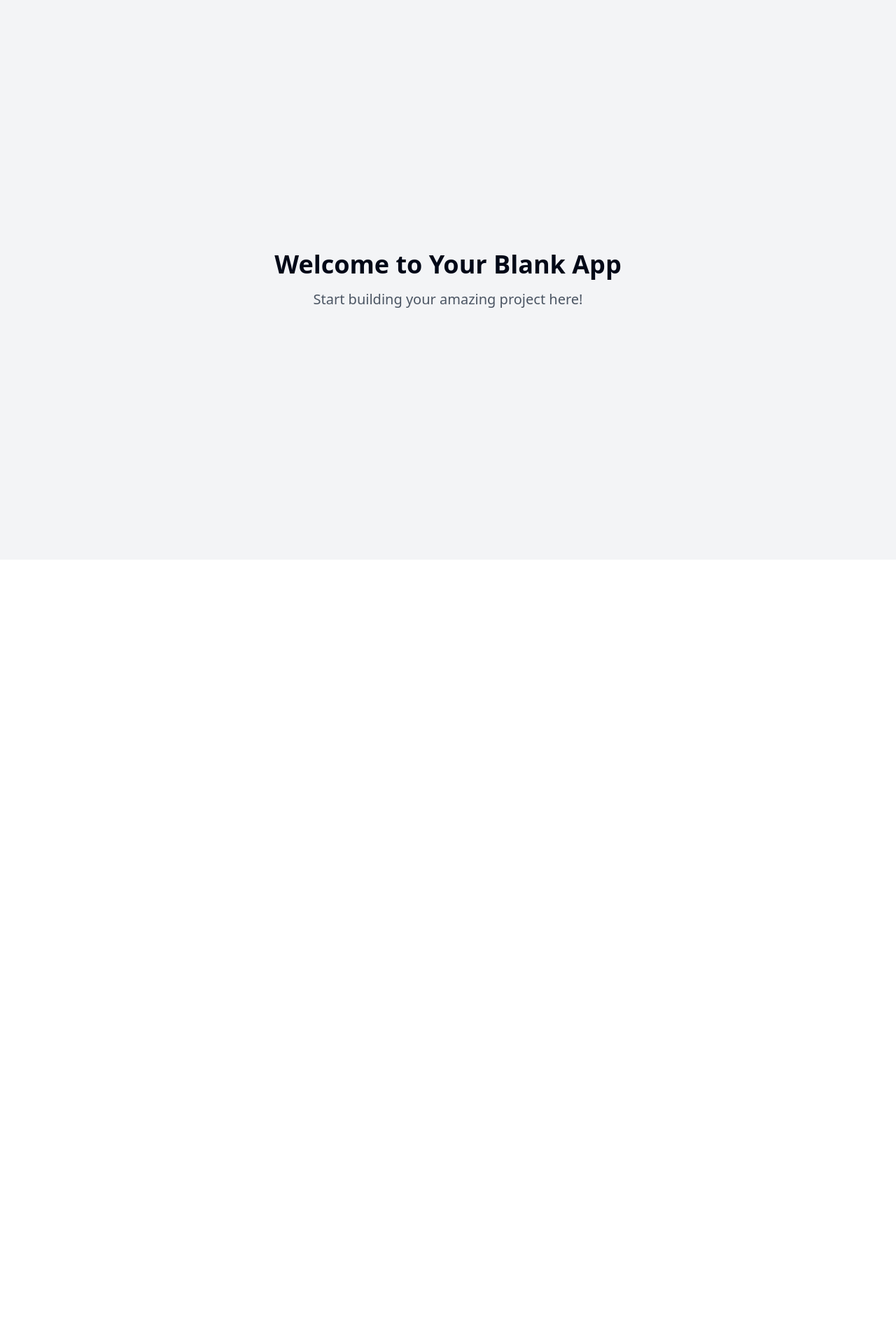
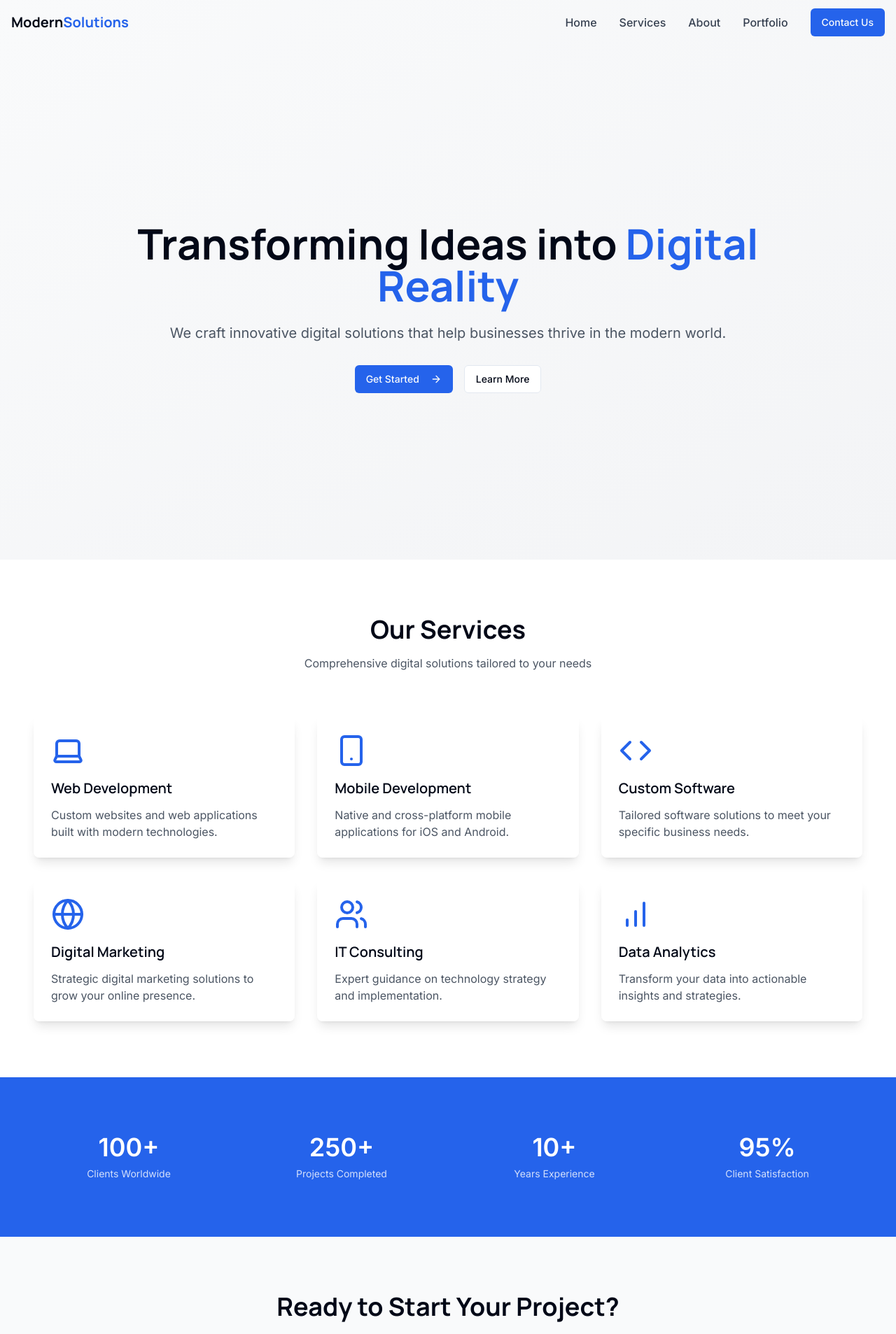
Before and after one commit to AbdulSamiKhanSaad/intelliailabs, a React (Vite) app: page / in a window 1280 px wide. Shown: the top 1907 px of the page at 70% size. Before the commit the page ends 800 px from the top, so only its background shows below. Built offline with nearby package versions, Linux system fonts and the light colour scheme.

Commit message:
Implement Xeven Solutions clone
This commit implements a clone of the Xeven Solutions website.  The specific implementation details are not included in this commit message.

```diff
--- a/index.html
+++ b/index.html
@@ -1,17 +1,19 @@
+
 <!DOCTYPE html>
 <html lang="en">
   <head>
     <meta charset="UTF-8" />
     <meta name="viewport" content="width=device-width, initial-scale=1.0" />
-    <title>radiant-web-creation</title>
-    <meta name="description" content="Lovable Generated Project" />
-    <meta name="author" content="Lovable" />
+    <title>Modern Solutions Company</title>
+    <meta name="description" content="Professional Technology Solutions" />
+    <meta name="author" content="Modern Solutions" />
     <meta property="og:image" content="/og-image.png" />
+    <link rel="preconnect" href="https://fonts.googleapis.com">
+    <link rel="preconnect" href="https://fonts.gstatic.com" crossorigin>
+    <link href="https://fonts.googleapis.com/css2?family=Inter:wght@300;400;500;600&family=Manrope:wght@400;500;600;700&display=swap" rel="stylesheet">
   </head>
-
   <body>
     <div id="root"></div>
-    <!-- IMPORTANT: DO NOT REMOVE THIS SCRIPT TAG OR THIS VERY COMMENT! -->
     <script src="https://cdn.gpteng.co/gptengineer.js" type="module"></script>
     <script type="module" src="/src/main.tsx"></script>
   </body>
--- /dev/null
+++ b/src/components/Navigation.tsx
@@ -0,0 +1,106 @@
+
+import { useState, useEffect } from "react";
+import { Menu, X } from "lucide-react";
+import { Button } from "@/components/ui/button";
+
+const Navigation = () => {
+  const [isOpen, setIsOpen] = useState(false);
+  const [scrolled, setScrolled] = useState(false);
+
+  useEffect(() => {
+    const handleScroll = () => {
+      setScrolled(window.scrollY > 20);
+    };
+
+    window.addEventListener("scroll", handleScroll);
+    return () => window.removeEventListener("scroll", handleScroll);
+  }, []);
+
+  return (
+    <nav
+      className={`fixed w-full z-50 transition-all duration-300 ${
+        scrolled ? "bg-white/80 backdrop-blur-lg shadow-sm" : "bg-transparent"
+      }`}
+    >
+      <div className="container mx-auto px-4">
+        <div className="flex items-center justify-between h-16">
+          <div className="flex-shrink-0">
+            <a href="/" className="text-xl font-display font-bold">
+              Modern<span className="text-blue-600">Solutions</span>
+            </a>
+          </div>
+
+          <div className="hidden md:block">
+            <div className="ml-10 flex items-center space-x-8">
+              <NavLink href="#home">Home</NavLink>
+              <NavLink href="#services">Services</NavLink>
+              <NavLink href="#about">About</NavLink>
+              <NavLink href="#portfolio">Portfolio</NavLink>
+              <Button className="bg-blue-600 hover:bg-blue-700">Contact Us</Button>
+            </div>
+          </div>
+
+          <div className="md:hidden">
+            <button
+              onClick={() => setIsOpen(!isOpen)}
+              className="inline-flex items-center justify-center p-2 rounded-md text-gray-700 hover:text-gray-900"
+            >
+              {isOpen ? <X className="h-6 w-6" /> : <Menu className="h-6 w-6" />}
+            </button>
+          </div>
+        </div>
+
+        {isOpen && (
+          <div className="md:hidden animate-slideIn">
+            <div className="px-2 pt-2 pb-3 space-y-1 sm:px-3">
+              <MobileNavLink href="#home" onClick={() => setIsOpen(false)}>
+                Home
+              </MobileNavLink>
+              <MobileNavLink href="#services" onClick={() => setIsOpen(false)}>
+                Services
+              </MobileNavLink>
+              <MobileNavLink href="#about" onClick={() => setIsOpen(false)}>
+                About
+              </MobileNavLink>
+              <MobileNavLink href="#portfolio" onClick={() => setIsOpen(false)}>
+                Portfolio
+              </MobileNavLink>
+              <Button className="w-full bg-blue-600 hover:bg-blue-700 mt-4">
+                Contact Us
+              </Button>
+            </div>
+          </div>
+        )}
+      </div>
+    </nav>
+  );
+};
+
+const NavLink = ({ href, children }: { href: string; children: React.ReactNode }) => (
+  <a
+    href={href}
+    className="text-gray-700 hover:text-blue-600 transition-colors duration-300 font-medium"
+  >
+    {children}
+  </a>
+);
+
+const MobileNavLink = ({
+  href,
+  onClick,
+  children,
+}: {
+  href: string;
+  onClick: () => void;
+  children: React.ReactNode;
+}) => (
+  <a
+    href={href}
+    onClick={onClick}
+    className="block px-3 py-2 rounded-md text-base font-medium text-gray-700 hover:text-blue-600 hover:bg-gray-50 transition-colors duration-300"
+  >
+    {children}
+  </a>
+);
+
+export default Navigation;
--- a/src/index.css
+++ b/src/index.css
@@ -1,3 +1,4 @@
+
 @tailwind base;
 @tailwind components;
 @tailwind utilities;
@@ -33,69 +34,35 @@
     --ring: 222.2 84% 4.9%;
 
     --radius: 0.5rem;
-
-    --sidebar-background: 0 0% 98%;
-
-    --sidebar-foreground: 240 5.3% 26.1%;
-
-    --sidebar-primary: 240 5.9% 10%;
-
-    --sidebar-primary-foreground: 0 0% 98%;
-
-    --sidebar-accent: 240 4.8% 95.9%;
-
-    --sidebar-accent-foreground: 240 5.9% 10%;
-
-    --sidebar-border: 220 13% 91%;
-
-    --sidebar-ring: 217.2 91.2% 59.8%;
   }
 
-  .dark {
-    --background: 222.2 84% 4.9%;
-    --foreground: 210 40% 98%;
-
-    --card: 222.2 84% 4.9%;
-    --card-foreground: 210 40% 98%;
-
-    --popover: 222.2 84% 4.9%;
-    --popover-foreground: 210 40% 98%;
-
-    --primary: 210 40% 98%;
-    --primary-foreground: 222.2 47.4% 11.2%;
-
-    --secondary: 217.2 32.6% 17.5%;
-    --secondary-foreground: 210 40% 98%;
-
-    --muted: 217.2 32.6% 17.5%;
-    --muted-foreground: 215 20.2% 65.1%;
-
-    --accent: 217.2 32.6% 17.5%;
-    --accent-foreground: 210 40% 98%;
-
-    --destructive: 0 62.8% 30.6%;
-    --destructive-foreground: 210 40% 98%;
-
-    --border: 217.2 32.6% 17.5%;
-    --input: 217.2 32.6% 17.5%;
-    --ring: 212.7 26.8% 83.9%;
-    --sidebar-background: 240 5.9% 10%;
-    --sidebar-foreground: 240 4.8% 95.9%;
-    --sidebar-primary: 224.3 76.3% 48%;
-    --sidebar-primary-foreground: 0 0% 100%;
-    --sidebar-accent: 240 3.7% 15.9%;
-    --sidebar-accent-foreground: 240 4.8% 95.9%;
-    --sidebar-border: 240 3.7% 15.9%;
-    --sidebar-ring: 217.2 91.2% 59.8%;
-  }
-}
-
-@layer base {
   * {
     @apply border-border;
   }
 
   body {
-    @apply bg-background text-foreground;
+    @apply bg-background text-foreground font-sans;
+  }
+
+  .glass {
+    @apply bg-white bg-opacity-10 backdrop-blur-lg border border-white border-opacity-20 shadow-lg;
+  }
+
+  .section-padding {
+    @apply py-20 px-4 md:px-6 lg:px-8;
+  }
+
+  .fade-in {
+    opacity: 0;
+    animation: fadeIn 0.5s ease-out forwards;
+  }
+
+  .slide-up {
+    opacity: 0;
+    animation: slideUp 0.5s ease-out forwards;
+  }
+
+  .hover-lift {
+    @apply transition-transform duration-300 hover:-translate-y-1;
   }
 }
--- a/src/pages/Index.tsx
+++ b/src/pages/Index.tsx
@@ -1,14 +1,169 @@
-// Update this page (the content is just a fallback if you fail to update the page)
+
+import { useEffect } from "react";
+import Navigation from "@/components/Navigation";
+import { Button } from "@/components/ui/button";
+import {
+  ArrowRight,
+  Code,
+  Laptop,
+  Smartphone,
+  Globe,
+  Users,
+  BarChart,
+} from "lucide-react";
 
 const Index = () => {
+  useEffect(() => {
+    const observerOptions = {
+      root: null,
+      rootMargin: "0px",
+      threshold: 0.1,
+    };
+
+    const observer = new IntersectionObserver((entries) => {
+      entries.forEach((entry) => {
+        if (entry.isIntersecting) {
+          entry.target.classList.add("fade-in");
+          observer.unobserve(entry.target);
+        }
+      });
+    }, observerOptions);
+
+    document.querySelectorAll(".animate-on-scroll").forEach((el) => {
+      observer.observe(el);
+    });
+
+    return () => observer.disconnect();
+  }, []);
+
   return (
-    <div className="min-h-screen flex items-center justify-center bg-gray-100">
-      <div className="text-center">
-        <h1 className="text-4xl font-bold mb-4">Welcome to Your Blank App</h1>
-        <p className="text-xl text-gray-600">Start building your amazing project here!</p>
-      </div>
+    <div className="min-h-screen">
+      <Navigation />
+
+      {/* Hero Section */}
+      <section id="home" className="min-h-screen flex items-center justify-center bg-gradient-to-br from-gray-50 to-gray-100">
+        <div className="container mx-auto px-4 pt-20">
+          <div className="text-center max-w-4xl mx-auto">
+            <h1 className="text-4xl md:text-6xl font-display font-bold mb-6 animate-fadeIn">
+              Transforming Ideas into
+              <span className="text-blue-600"> Digital Reality</span>
+            </h1>
+            <p className="text-lg md:text-xl text-gray-600 mb-8 animate-fadeIn delay-100">
+              We craft innovative digital solutions that help businesses thrive in
+              the modern world.
+            </p>
+            <div className="flex flex-wrap justify-center gap-4 animate-fadeIn delay-200">
+              <Button className="bg-blue-600 hover:bg-blue-700">
+                Get Started
+                <ArrowRight className="ml-2 h-4 w-4" />
+              </Button>
+              <Button variant="outline">Learn More</Button>
+            </div>
+          </div>
+        </div>
+      </section>
+
+      {/* Services Section */}
+      <section id="services" className="section-padding bg-white">
+        <div className="container mx-auto">
+          <div className="text-center mb-16">
+            <h2 className="text-3xl md:text-4xl font-display font-bold mb-4 animate-on-scroll opacity-0">
+              Our Services
+            </h2>
+            <p className="text-gray-600 max-w-2xl mx-auto animate-on-scroll opacity-0">
+              Comprehensive digital solutions tailored to your needs
+            </p>
+          </div>
+
+          <div className="grid grid-cols-1 md:grid-cols-2 lg:grid-cols-3 gap-8">
+            {services.map((service, index) => (
+              <ServiceCard key={index} {...service} />
+            ))}
+          </div>
+        </div>
+      </section>
+
+      {/* Stats Section */}
+      <section className="section-padding bg-blue-600 text-white">
+        <div className="container mx-auto">
+          <div className="grid grid-cols-2 md:grid-cols-4 gap-8">
+            {stats.map((stat, index) => (
+              <div key={index} className="text-center animate-on-scroll opacity-0">
+                <div className="text-4xl font-bold mb-2">{stat.value}</div>
+                <div className="text-sm opacity-80">{stat.label}</div>
+              </div>
+            ))}
+          </div>
+        </div>
+      </section>
+
+      {/* Contact Section */}
+      <section id="contact" className="section-padding bg-gray-50">
+        <div className="container mx-auto">
+          <div className="max-w-4xl mx-auto text-center">
+            <h2 className="text-3xl md:text-4xl font-display font-bold mb-4 animate-on-scroll opacity-0">
+              Ready to Start Your Project?
+            </h2>
+            <p className="text-gray-600 mb-8 animate-on-scroll opacity-0">
+              Let's discuss how we can help bring your vision to life
+            </p>
+            <Button className="bg-blue-600 hover:bg-blue-700 animate-on-scroll opacity-0">
+              Get in Touch
+              <ArrowRight className="ml-2 h-4 w-4" />
+            </Button>
+          </div>
+        </div>
+      </section>
     </div>
   );
 };
 
+const ServiceCard = ({ icon: Icon, title, description }: any) => (
+  <div className="p-6 rounded-lg hover-lift glass animate-on-scroll opacity-0">
+    <Icon className="h-12 w-12 text-blue-600 mb-4" />
+    <h3 className="text-xl font-display font-semibold mb-3">{title}</h3>
+    <p className="text-gray-600">{description}</p>
+  </div>
+);
+
+const services = [
+  {
+    icon: Laptop,
+    title: "Web Development",
+    description: "Custom websites and web applications built with modern technologies.",
+  },
+  {
+    icon: Smartphone,
+    title: "Mobile Development",
+    description: "Native and cross-platform mobile applications for iOS and Android.",
+  },
+  {
+    icon: Code,
+    title: "Custom Software",
+    description: "Tailored software solutions to meet your specific business needs.",
+  },
+  {
+    icon: Globe,
+    title: "Digital Marketing",
+    description: "Strategic digital marketing solutions to grow your online presence.",
+  },
+  {
+    icon: Users,
+    title: "IT Consulting",
+    description: "Expert guidance on technology strategy and implementation.",
+  },
+  {
+    icon: BarChart,
+    title: "Data Analytics",
+    description: "Transform your data into actionable insights and strategies.",
+  },
+];
+
+const stats = [
+  { value: "100+", label: "Clients Worldwide" },
+  { value: "250+", label: "Projects Completed" },
+  { value: "10+", label: "Years Experience" },
+  { value: "95%", label: "Client Satisfaction" },
+];
+
 export default Index;
--- a/tailwind.config.ts
+++ b/tailwind.config.ts
@@ -1,96 +1,88 @@
+
 import type { Config } from "tailwindcss";
 
 export default {
   darkMode: ["class"],
-	content: [
-		"./pages/**/*.{ts,tsx}",
-		"./components/**/*.{ts,tsx}",
-		"./app/**/*.{ts,tsx}",
-		"./src/**/*.{ts,tsx}",
-	],
+  content: ["./pages/**/*.{ts,tsx}", "./components/**/*.{ts,tsx}", "./app/**/*.{ts,tsx}", "./src/**/*.{ts,tsx}"],
   prefix: "",
   theme: {
     container: {
       center: true,
-			padding: '2rem',
+      padding: "1rem",
       screens: {
-				'2xl': '1400px'
-			}
+        "2xl": "1400px",
+      },
     },
     extend: {
       colors: {
-				border: 'hsl(var(--border))',
-				input: 'hsl(var(--input))',
-				ring: 'hsl(var(--ring))',
-				background: 'hsl(var(--background))',
-				foreground: 'hsl(var(--foreground))',
+        border: "hsl(var(--border))",
+        input: "hsl(var(--input))",
+        ring: "hsl(var(--ring))",
+        background: "hsl(var(--background))",
+        foreground: "hsl(var(--foreground))",
         primary: {
-					DEFAULT: 'hsl(var(--primary))',
-					foreground: 'hsl(var(--primary-foreground))'
+          DEFAULT: "hsl(var(--primary))",
+          foreground: "hsl(var(--primary-foreground))",
         },
         secondary: {
-					DEFAULT: 'hsl(var(--secondary))',
-					foreground: 'hsl(var(--secondary-foreground))'
+          DEFAULT: "hsl(var(--secondary))",
+          foreground: "hsl(var(--secondary-foreground))",
         },
         destructive: {
-					DEFAULT: 'hsl(var(--destructive))',
-					foreground: 'hsl(var(--destructive-foreground))'
+          DEFAULT: "hsl(var(--destructive))",
+          foreground: "hsl(var(--destructive-foreground))",
         },
         muted: {
-					DEFAULT: 'hsl(var(--muted))',
-					foreground: 'hsl(var(--muted-foreground))'
+          DEFAULT: "hsl(var(--muted))",
+          foreground: "hsl(var(--muted-foreground))",
         },
         accent: {
-					DEFAULT: 'hsl(var(--accent))',
-					foreground: 'hsl(var(--accent-foreground))'
+          DEFAULT: "hsl(var(--accent))",
+          foreground: "hsl(var(--accent-foreground))",
         },
         popover: {
-					DEFAULT: 'hsl(var(--popover))',
-					foreground: 'hsl(var(--popover-foreground))'
+          DEFAULT: "hsl(var(--popover))",
+          foreground: "hsl(var(--popover-foreground))",
         },
         card: {
-					DEFAULT: 'hsl(var(--card))',
-					foreground: 'hsl(var(--card-foreground))'
+          DEFAULT: "hsl(var(--card))",
+          foreground: "hsl(var(--card-foreground))",
         },
-				sidebar: {
-					DEFAULT: 'hsl(var(--sidebar-background))',
-					foreground: 'hsl(var(--sidebar-foreground))',
-					primary: 'hsl(var(--sidebar-primary))',
-					'primary-foreground': 'hsl(var(--sidebar-primary-foreground))',
-					accent: 'hsl(var(--sidebar-accent))',
-					'accent-foreground': 'hsl(var(--sidebar-accent-foreground))',
-					border: 'hsl(var(--sidebar-border))',
-					ring: 'hsl(var(--sidebar-ring))'
-				}
       },
-			borderRadius: {
-				lg: 'var(--radius)',
-				md: 'calc(var(--radius) - 2px)',
-				sm: 'calc(var(--radius) - 4px)'
+      fontFamily: {
+        sans: ["Inter", "sans-serif"],
+        display: ["Manrope", "sans-serif"],
       },
       keyframes: {
-				'accordion-down': {
-					from: {
-						height: '0'
+        "accordion-down": {
+          from: { height: "0" },
+          to: { height: "var(--radix-accordion-content-height)" },
         },
-					to: {
-						height: 'var(--radix-accordion-content-height)'
-					}
+        "accordion-up": {
+          from: { height: "var(--radix-accordion-content-height)" },
+          to: { height: "0" },
         },
-				'accordion-up': {
-					from: {
-						height: 'var(--radix-accordion-content-height)'
+        fadeIn: {
+          "0%": { opacity: "0", transform: "translateY(10px)" },
+          "100%": { opacity: "1", transform: "translateY(0)" },
         },
-					to: {
-						height: '0'
-					}
-				}
+        slideUp: {
+          "0%": { transform: "translateY(100px)", opacity: "0" },
+          "100%": { transform: "translateY(0)", opacity: "1" },
+        },
+        slideIn: {
+          "0%": { transform: "translateX(-100%)" },
+          "100%": { transform: "translateX(0)" },
+        },
       },
       animation: {
-				'accordion-down': 'accordion-down 0.2s ease-out',
-				'accordion-up': 'accordion-up 0.2s ease-out'
-			}
-		}
+        "accordion-down": "accordion-down 0.2s ease-out",
+        "accordion-up": "accordion-up 0.2s ease-out",
+        fadeIn: "fadeIn 0.5s ease-out forwards",
+        slideUp: "slideUp 0.5s ease-out forwards",
+        slideIn: "slideIn 0.3s ease-out forwards",
+      },
+    },
   },
   plugins: [require("tailwindcss-animate")],
 } satisfies Config;
```
Lines whose indentation alone changed are shown as unchanged.
